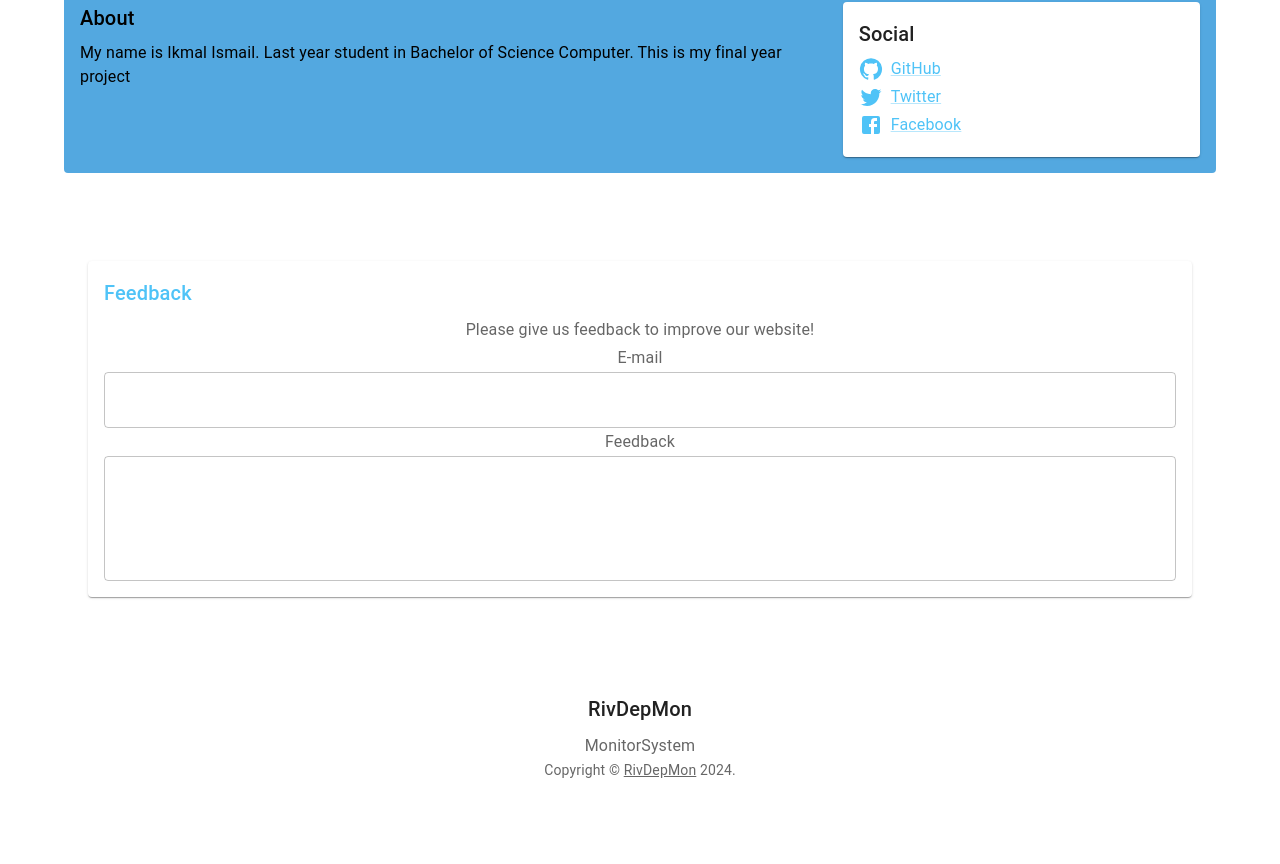
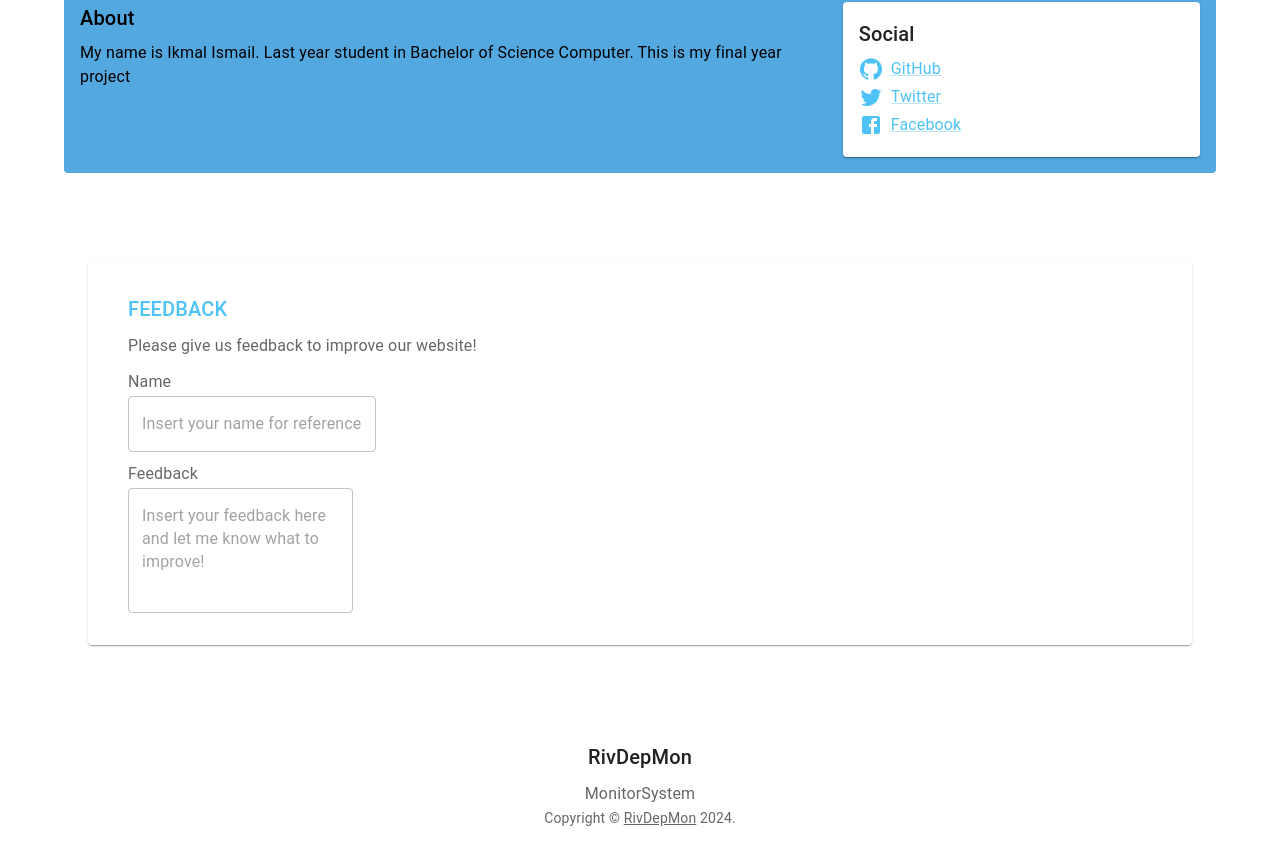
Before and after one commit to ikmalismail17/FrontendJS, a React (Vite) app: page / in a window 1280 px wide. Shown: the part 1790-2654 px from the top of the page. Before the commit the page ends 2618 px from the top, so only its background shows below. Built offline with nearby package versions, Linux system fonts and the light colour scheme; no server answers.

Commit message:
Update FeedBack.tsx

```diff
--- a/src/components/FeedBack.tsx
+++ b/src/components/FeedBack.tsx
@@ -20,24 +20,28 @@ export default function Footer() {
           flexDirection: 'column',
           }}
         >
-        <Title>Feedback</Title>
-        <Typography variant="subtitle1" align="center" color="text.secondary" component="p">
+        <Box sx={{ my:2, mx:3 }}>
+          <Title>FEEDBACK</Title>
+          <Typography variant="subtitle1" color="text.secondary" component="p">
             Please give us feedback to improve our website!
           </Typography>
-        <Typography variant="subtitle1" align="center" color="text.secondary" component="p">E-mail</Typography>
+          <Typography variant="subtitle1" color="text.secondary" component="p" sx={{ mt:1 }}>Name</Typography>
           <TextField
-          id="email"
-          name='email'
+            id="name"
+            name='name'
             variant="outlined"
+            placeholder='Insert your name for reference'
           />
-        <Typography variant="subtitle1" align="center" color="text.secondary" component="p">Feedback</Typography>
+          <Typography variant="subtitle1" color="text.secondary" component="p" sx={{ mt:1 }}>Feedback</Typography>
           <TextField
             id="feedback"
             name='feedback'
             multiline
             rows={4}
             variant="outlined"
+            placeholder='Insert your feedback here and let me know what to improve!'
           />
+        </Box>
         </Paper>
       </Container>
     </Box>
```
Lines whose indentation alone changed are shown as unchanged.
